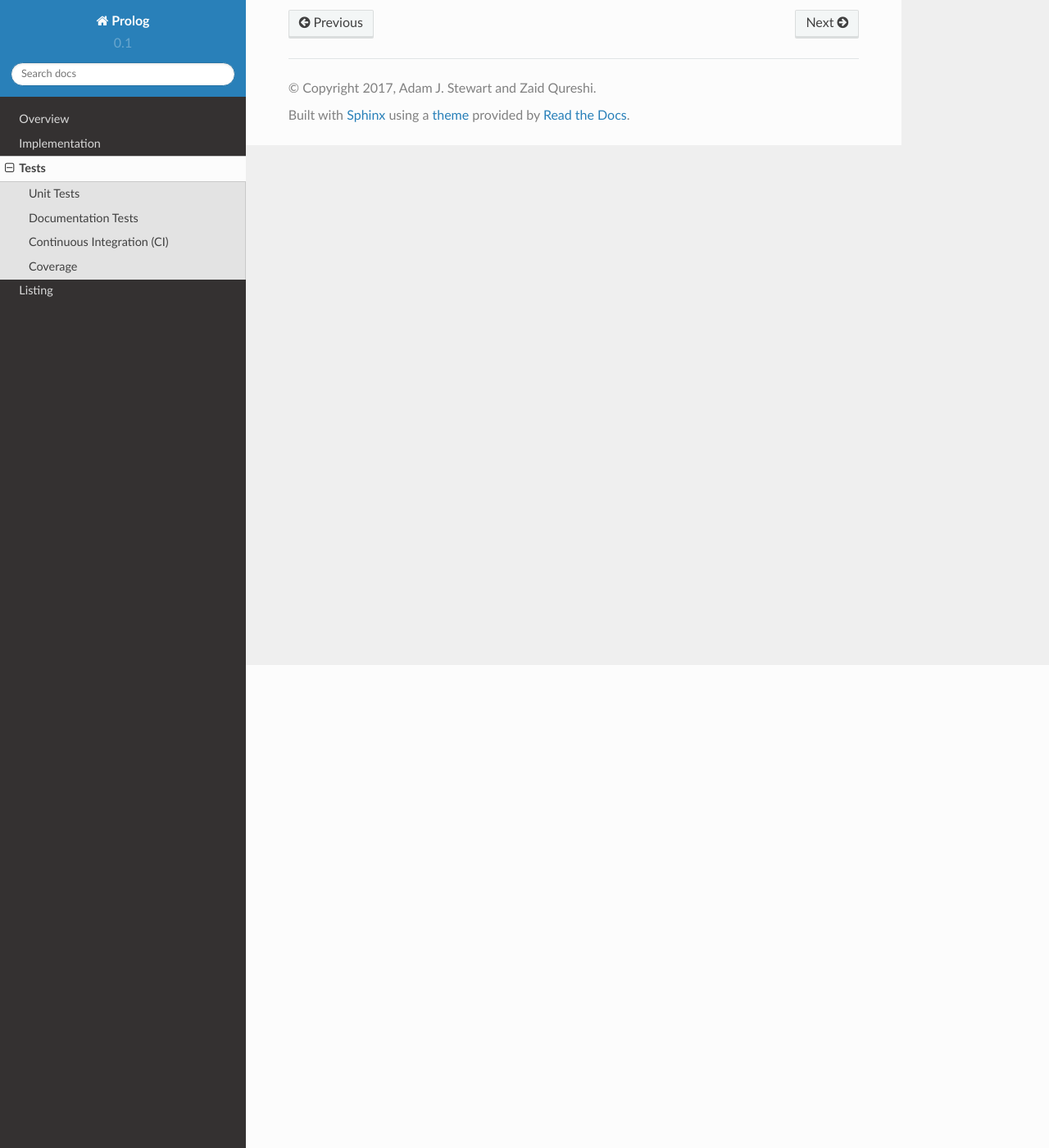
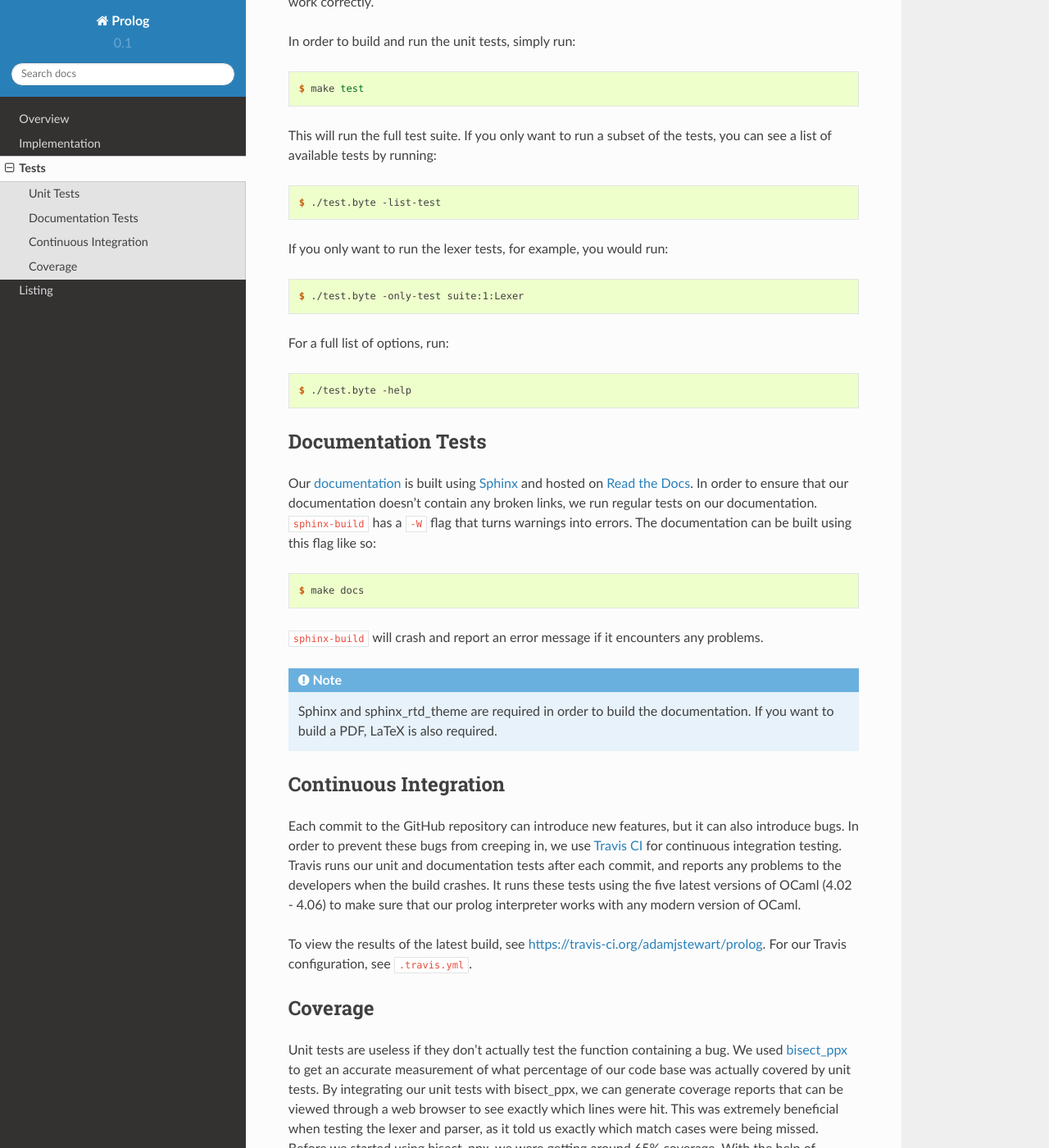
Before and after one commit to adamjstewart/prolog, a Sphinx documentation site: the page built from docs/tests.rst, in a window 1280 px wide and 1400 px high, scrolled down 589 px. Shown: the whole window at 82% size. Built offline with Sphinx 7.4.7 and the Read the Docs theme 2.0.0, drawn with Linux system fonts in a browser that asks for light colours; some of the changed text lies outside the part shown.

Commit message:
Add documentation on tests

```diff
--- a/docs/tests.rst
+++ b/docs/tests.rst
@@ -6,15 +6,77 @@ When building a complex project like an interpreter, stability is crucial. Our p
 Unit Tests
 ----------
 
-In order to write unit tests, we used the [OUnit](http://ounit.forge.ocamlcore.org) unit test framework for OCaml. OUnit provides several convenience functions for writing simple test suites. It also provides several useful command-line arguments to enable more specific testing requests.
+In order to write unit tests, we used the `OUnit <http://ounit.forge.ocamlcore.org>`_ unit test framework for OCaml. OUnit provides several convenience functions for writing simple test suites. It also provides useful command-line arguments to enable more specific testing requests.
 
-All unit tests can be found in the ``tests`` directory.
+All unit tests can be found in the ``tests`` directory. ``test.ml`` is the main testing file, which ties together all of the other testing files. Each ``<file>`` in source has a corresponding testing suite: ``<file>_test.ml``. For example, tests for the lexer can be found in ``lexer_test.ml``.
+
+Not only do our unit tests ensure that each component of the project is working correctly, they also ensure that inputs that are supposed to fail do in fact fail. In ``lexer_test.ml`` and ``parser_test.ml``, there are two test suites: one for test cases that are expected to pass and another for test cases that are expected to fail. This is important to ensure that things like nested comments and term lists work correctly.
+
+In order to build and run the unit tests, simply run:
+
+.. code-block:: console
+
+   $ make test
+
+
+This will run the full test suite. If you only want to run a subset of the tests, you can see a list of available tests by running:
+
+.. code-block:: console
+
+   $ ./test.byte -list-test
+
+
+If you only want to run the lexer tests, for example, you would run:
+
+.. code-block:: console
+
+   $ ./test.byte -only-test suite:1:Lexer
+
+
+For a full list of options, run:
+
+.. code-block:: console
+
+   $ ./test.byte -help
+
 
 Documentation Tests
 -------------------
 
-Continuous Integration (CI)
----------------------------
+Our `documentation <http://prolog.readthedocs.io/en/latest/>`_ is built using `Sphinx <http://www.sphinx-doc.org/en/stable/>`_ and hosted on `Read the Docs <https://readthedocs.org/>`_. In order to ensure that our documentation doesn't contain any broken links, we run regular tests on our documentation. ``sphinx-build`` has a ``-W`` flag that turns warnings into errors. The documentation can be built using this flag like so:
+
+.. code-block:: console
+
+   $ make docs
+
+
+``sphinx-build`` will crash and report an error message if it encounters any problems.
+
+.. note::
+
+   Sphinx and sphinx_rtd_theme are required in order to build the documentation. If you want to build a PDF, LaTeX is also required.
+
+
+Continuous Integration
+----------------------
+
+Each commit to the GitHub repository can introduce new features, but it can also introduce bugs. In order to prevent these bugs from creeping in, we use `Travis CI <https://travis-ci.org/>`_ for continuous integration testing. Travis runs our unit and documentation tests after each commit, and reports any problems to the developers when the build crashes. It runs these tests using the five latest versions of OCaml (4.02 - 4.06) to make sure that our prolog interpreter works with any modern version of OCaml.
+
+To view the results of the latest build, see https://travis-ci.org/adamjstewart/prolog. For our Travis configuration, see ``.travis.yml``.
+
 
 Coverage
 --------
+
+Unit tests are useless if they don't actually test the function containing a bug. We used `bisect_ppx <https://github.com/aantron/bisect_ppx>`_ to get an accurate measurement of what percentage of our code base was actually covered by unit tests. By integrating our unit tests with bisect_ppx, we can generate coverage reports that can be viewed through a web browser to see exactly which lines were hit. This was extremely beneficial when testing the lexer and parser, as it told us exactly which match cases were being missed. Before we started using bisect_ppx, we were getting around 65% coverage. With the help of bisect_ppx, we were able to attain over 90% coverage. The remaining 10% is really obscure corner cases that can arise in the lexer and parser, causing errors to occur.
+
+After each successful build, Travis uploads our coverage reports to `Coveralls <https://coveralls.io/>`_. To view our coverage reports, including which lines are not yet covered by unit tests, see https://coveralls.io/github/adamjstewart/prolog?branch=master.
+
+The reports sent to Coveralls are helpful, but it isn't possible to view coverage for generated files like ``lexer.ml`` and ``parser.ml``. In order to view coverage for these files, you can generate coverage reports locally like so:
+
+.. code-block:: console
+
+   $ make coverage
+
+
+This will automatically open up the coverage reports in your default web browser.
```
